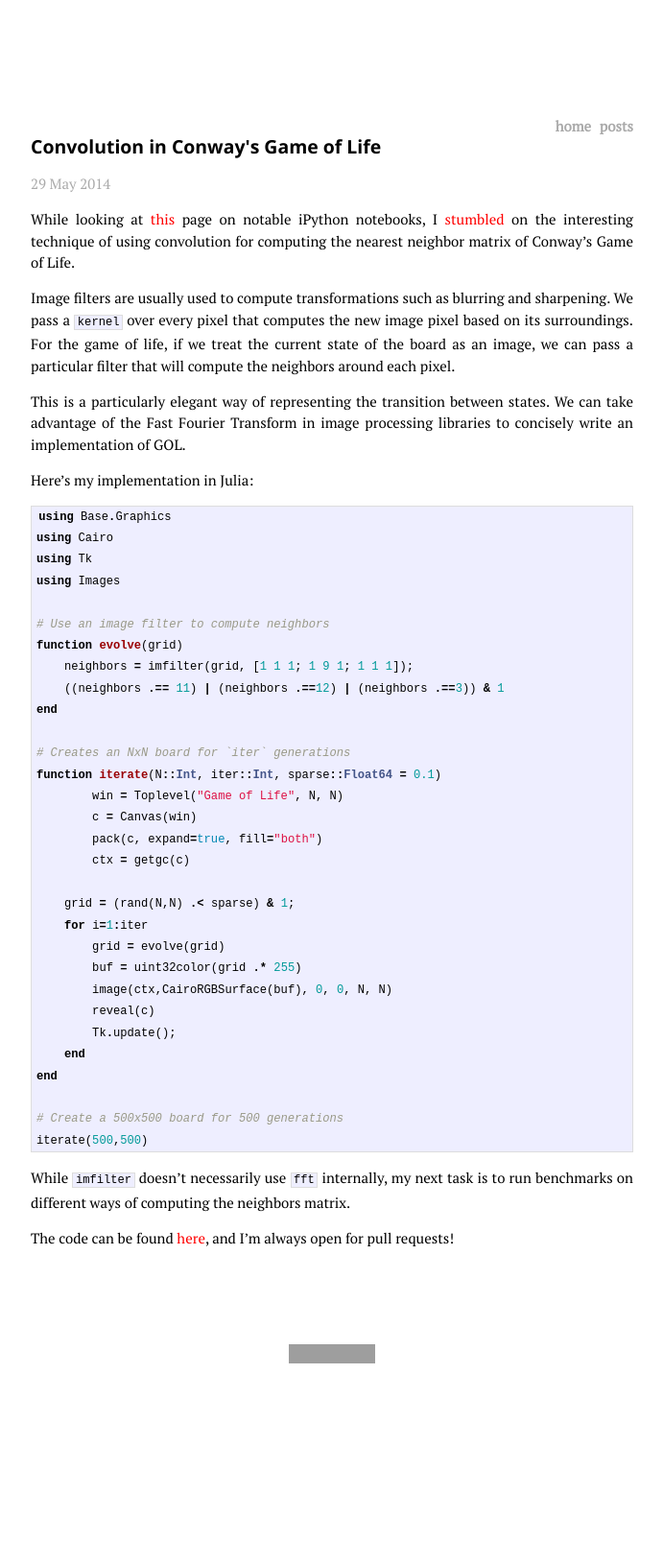
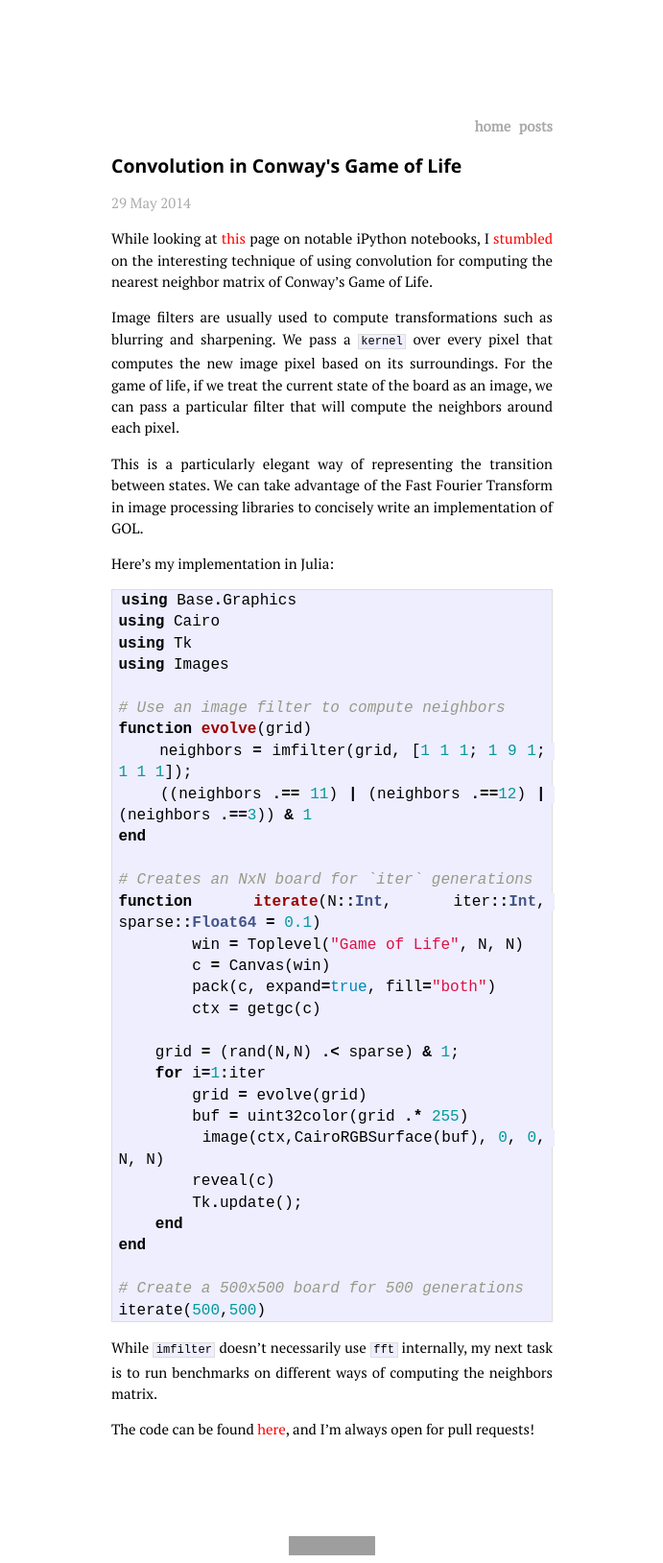
Before and after one commit to kamicut/kamicut.github.io, a Jekyll site: the page built from _posts/2014-05-29-conways-game-of-life-julia.markdown, in a window 1280 px wide. Shown: the whole page at 96% size, without its empty margins (294-985 px from the left). Built offline with Jekyll 4.4.1, drawn with Linux system fonts in a browser that asks for light colours; Markdown is read by kramdown in place of the engine named in the settings; before the commit the page ends 1430 px from its top, so only the background shows below that; grey boxes are pictures that could not be loaded.

Commit message:
More mobile fixes

```diff
--- a/_layouts/default.html
+++ b/_layouts/default.html
@@ -4,7 +4,7 @@
         <meta charset="utf-8">
         <meta http-equiv="X-UA-Compatible" content="IE=edge,chrome=1">
         <title>{{ page.title }}</title>
-        <meta name="viewport" content="width=device-width, initial-scale=1.0">
+        <meta name="viewport" content="width=device-width,user-scalable=no">
 
         <!-- syntax highlighting CSS -->
         <link rel="stylesheet" href="/css/syntax.css">
--- a/css/main.css
+++ b/css/main.css
@@ -17,6 +17,8 @@ body {
   font: 13.34px 'PT Serif', serif;
   font-size: small;
   text-align: center;
+  max-width: 500px;
+  margin: 0 auto;
 }
 
 h1, h2, h3, h4, h5, h6 {
@@ -80,12 +82,15 @@ a:visited { color: red; }
 .site {
   font-size: 115%;
   text-align: justify;
-  width: 42em;
-  margin: 3em auto 2em;
+  margin-left: 20px;
+  margin-right: 20px;
   line-height: 1.5em;
   margin-top: 120px;
 }
 
+.header {
+  margin-bottom: 20px;
+}
 .header a {
   font-weight: bold;
   text-decoration: none;
@@ -178,3 +183,27 @@ h1 {
 .post pre.terminal code {
   background-color: #333;
 }
+
+pre {
+  white-space: pre-wrap;
+}
+
+pre, pre > code {
+  /* Make more code fit on small screens */
+  font-size: 14px;
+}
+
+@media only screen and (min-width: 481px) {
+  pre, pre > code {
+    /* Bigger font on bigger screens */
+    font-size: 16px;
+  }
+}
+@media screen and (max-width: 768px) {
+  .home h1 {
+    font-size: 2em;
+  }
+  .site {
+    margin-top: 30px;
+  }
+}
```
